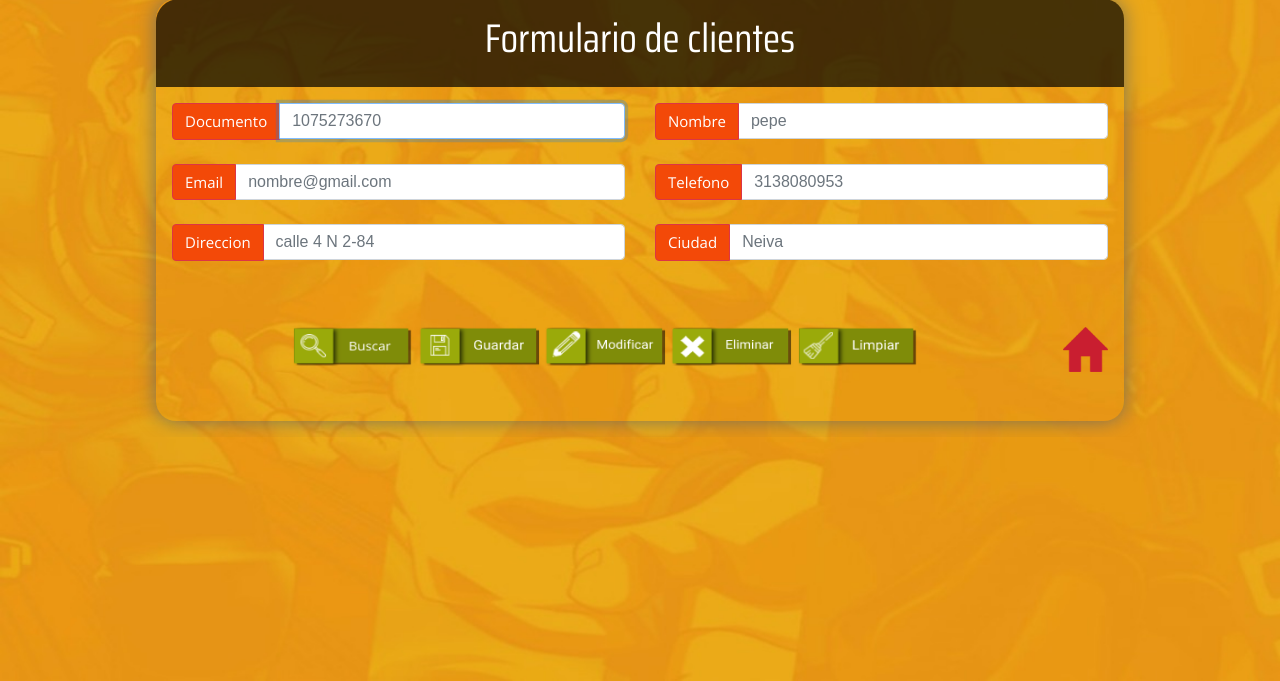
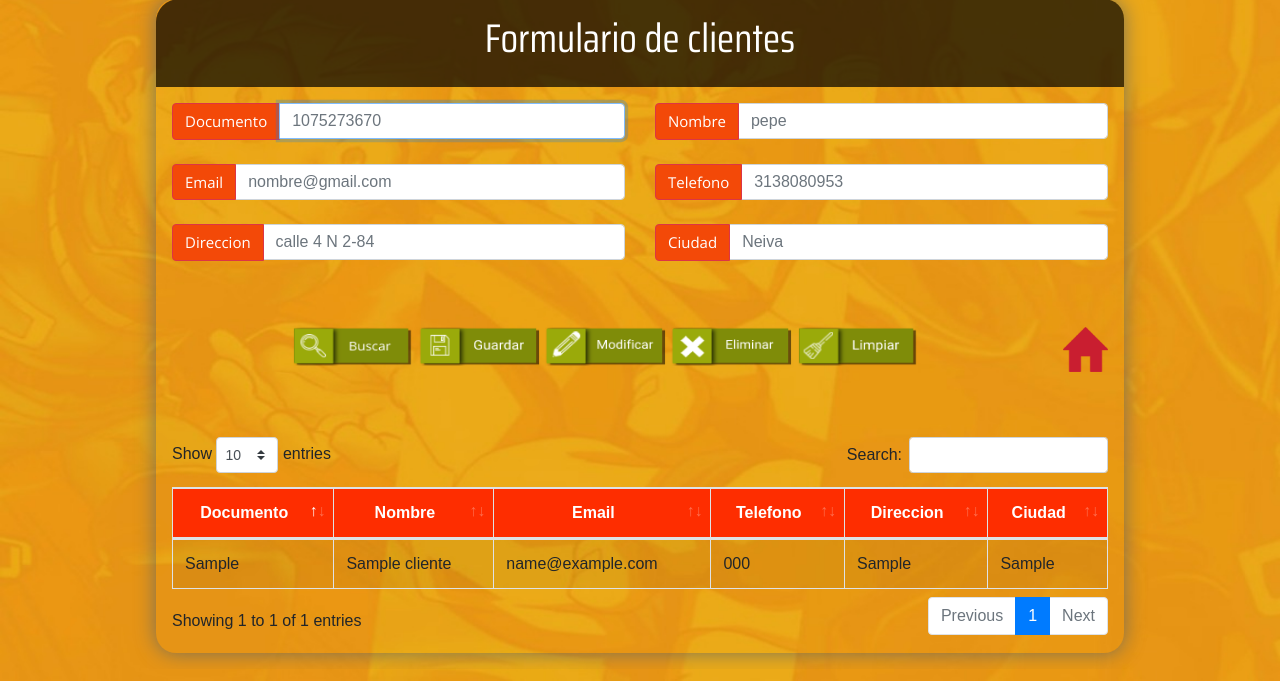
Before and after one commit to CamiloRoa/ANIME, a PHP site: page /formulario_cliente.php in a window 1280 px wide. Shown: the part 119-800 px from the top of the page. Run offline with PHP 8.4, Linux system fonts and the light colour scheme; tables that the repository leaves empty hold one stand-in row (values such as "Sample post"); some libraries are stand-ins or nearby versions.

Commit message:
Funcionando

```diff
--- a/anime/formulario_cliente.php
+++ b/anime/formulario_cliente.php
@@ -8,9 +8,20 @@
     <link rel="stylesheet" type="text/css" href="css/bootstrap.min.css">
     <link rel="stylesheet" type="text/css" href="css/estiloss.css">
     <link rel="icon" type="img/logoico.ico" href="img/logoico.ico">
+    <!--datables CSS básico-->
+    <link rel="stylesheet" type="text/css" href="datatables/datatables.min.css"/>
+    <!--datables estilo bootstrap 4 CSS-->
+    <link rel="stylesheet"  type="text/css" href="datatables/DataTables-1.10.18/css/dataTables.bootstrap4.min.css">
     <script src="https://code.jquery.com/jquery-3.4.1.min.js"></script>
     <script type="text/javascript" href="bootstrap.min.js"></script>
     <script src="js/cliente.js"></script>
+    <!-- jQuery, Popper.js, Bootstrap JS -->
+    <script src="jquery/jquery-3.3.1.min.js"></script>
+    <script src="popper/popper.min.js"></script>
+    <script src="bootstrap/js/bootstrap.min.js"></script>
+
+    <!-- datatables JS -->
+    <script type="text/javascript" src="datatables/datatables.min.js"></script>
 
 
 </head>
@@ -79,8 +90,25 @@
                     <a href="index.php"><img src="img/pagina-de-inicio.png"/></a>
                 </div>
                 <div id="respuesta"></div>
-        </div>
-        </div>
+                <div class="row">
+                <div class="col-lg-12">
+                    <div class="table-responsive">
+                    <table id="example" class="table table-striped table-bordered" style="width:100%">
+                    <thead class="text-center">
+                        <tr>
+                            <th>Documento</th>
+                            <th>Nombre</th>
+                            <th>Email</th>
+                            <th>Telefono</th>
+                            <th>Direccion</th>
+                            <th>Ciudad</th>
+                        </tr>
+                    </thead>
+                    </div>
+                    </div>
+    </div>
+    </div>
+    </div>
         <script type="text/javascript">
             $(document).ready(function(){
                   $("#documentoText").keypress(function(e) {
--- a/anime/js/bodega.js
+++ b/anime/js/bodega.js
@@ -14,7 +14,7 @@ function cargaGrilla() {
                 $("#example").DataTable({
                     data: item,
                     "columns": [
-                        { "data": 'Id_bodega' },
+                        { "data": "Id_bodega" },
                         { "data": "Dept" },
                         { "data": "Municipio"},
                         { "data": "Tel" },
--- a/anime/js/cliente.js
+++ b/anime/js/cliente.js
@@ -1,11 +1,41 @@
+$(document).ready(function () {
+    cargaGrilla();
+});
+
+function cargaGrilla() {
+    $.ajax({
+        "type": "POST",
+        "dataType": 'json',
+        "url": "php/clienteControlador.php",
+        "data": "controle=5",
+        success: function (data) {
+            console.log(data);
+            $.each(data, function (i, item) {
+                $("#example").DataTable({
+                    data: item,
+                    "columns": [
+                        { "data": "N_Documento" },
+                        { "data": "Nombres" },
+                        { "data": "Email" },
+                        { "data": "Tel" },
+                        { "data": "Dir" },
+                        { "data": "Ciudad" }
+                    ]
+                })
+
+
+            })
+        }
+    });
+}
+
 window.onload = function () {
     Limpiar();
 }
 
-function Registrar()
-            {
+function Registrar() {
     var cedu = $("#documentoText").val();
-                var nom =  $("#nombreText").val();
+    var nom = $("#nombreText").val();
     var ema = $("#emailText").val();
     var tel = $("#telefonoText").val();
     var dir = $("#direccionText").val();
@@ -15,24 +45,23 @@ function Registrar()
         type: "POST",
         dataType: 'json',
         url: "php/clienteControlador.php",
-                    data: "controle=1&cedula="+cedu+"&nombre="+nom+"&email="+ema+"&telefono="+tel+"&direccion="+dir+"&ciudad="+ciu+"",
-                    success: function(resp){
+        data: "controle=1&cedula=" + cedu + "&nombre=" + nom + "&email=" + ema + "&telefono=" + tel + "&direccion=" + dir + "&ciudad=" + ciu + "",
+        success: function (resp) {
             $('#respuesta').html(resp);
             Limpiar();
         }
     });
 }
 
-function Buscar()
-            {
+function Buscar() {
 
     var cedu = $("#documentoText").val();
     $.ajax({
         type: "POST",
         dataType: 'json',
         url: "php/clienteControlador.php",
-                    data: "controle=2&cedula="+cedu+"",
-                    success: function(resp){
+        data: "controle=2&cedula=" + cedu + "",
+        success: function (resp) {
             //console.log(resp);
             $('#respuesta').html(resp);
             $('#documentoText').val(resp['N_Documento']);
@@ -49,25 +78,23 @@ function Buscar()
     });
 }
 
-function Eliminar()
-            {
+function Eliminar() {
     var cedu = $("#documentoText").val();
 
     $.ajax({
         type: "POST",
         dataType: 'json',
         url: "php/clienteControlador.php",
-                    data: "controle=3&cedula="+cedu,
-                    success: function(resp){
+        data: "controle=3&cedula=" + cedu,
+        success: function (resp) {
             $('#respuesta').html(resp);
             Limpiar();
         }
     });
 }
-function Modificar()
-            {
+function Modificar() {
     var cedu = $("#documentoText").val();
-                var nom =  $("#nombreText").val();
+    var nom = $("#nombreText").val();
     var ema = $("#emailText").val();
     var tel = $("#telefonoText").val();
     var dir = $("#direccionText").val();
@@ -77,16 +104,15 @@ function Modificar()
         type: "POST",
         dataType: 'json',
         url: "php/clienteControlador.php",
-                    data: "controle=4&cedula="+cedu+"&nombre="+nom+"&email="+ema+"&telefono="+tel+"&direccion="+dir+"&ciudad="+ciu+"",
-                    success: function(resp){
+        data: "controle=4&cedula=" + cedu + "&nombre=" + nom + "&email=" + ema + "&telefono=" + tel + "&direccion=" + dir + "&ciudad=" + ciu + "",
+        success: function (resp) {
             $('#respuesta').html(resp);
             Limpiar();
         }
     });
 }
 
-function Limpiar()
-{
+function Limpiar() {
 
     $("#documentoText").val("");
     $("#documentoText").focus();
@@ -103,7 +129,7 @@ function Limpiar()
 
 function EliConfir() {
 
-                    if($("#documentoText").val() != ""){
+    if ($("#documentoText").val() != "") {
         var r = confirm("Desea Continuar Eliminar el Cliente");
         if (r == true) {
             Eliminar();
@@ -111,7 +137,8 @@ function Limpiar()
             alert("usuario No Eliminado");
         }
 
-                         }else{ alert("Digite Numero de Documento");
+    } else {
+        alert("Digite Numero de Documento");
         $("#documentoText").focus();
     }
 
--- a/anime/php/clienteControlador.php
+++ b/anime/php/clienteControlador.php
@@ -107,7 +107,21 @@ class BaseDatos
            }
 
     }
+    function getConn(){
+        $query = "SELECT * FROM clientes";
+        $resultado = mysqli_query($this->conexion, $query);
 
+    if(!$resultado){
+        die ("Error");
+}   else{
+        while( $data = mysqli_fetch_assoc($resultado)){
+        $arreglo["data"][] = $data;
+    }
+    echo json_encode($arreglo);
+}
+
+    mysqli_free_result($resultado);
+    }
 
 }
 
@@ -133,6 +147,10 @@ class BaseDatos
               $db->ModificarCliente($_POST['cedula'], $_POST['nombre'], $_POST['email'], $_POST['telefono'], $_POST['direccion'], $_POST['ciudad']);
               $db->desconectar();
          break;
+     case '5':
+         $db->getConn();
+         $db->desconectar();
+         break;
 
 
  }
--- a/anime/php/productoControlador.php
+++ b/anime/php/productoControlador.php
@@ -174,8 +174,8 @@ mysqli_free_result($resultado);
               $db->desconectar();
          break;
      case '7':
-         $db->getConn();
-         $db->desconectar();
-break;
+              $db->getConn();
+              $db->desconectar();
+         break;
 
 }
--- a/anime/php/tiendaControlador.php
+++ b/anime/php/tiendaControlador.php
@@ -67,8 +67,9 @@ class BaseDatos
                echo json_encode('<div class="alert alert-danger" align="center"><strong>Error! </strong>campos vaciosssssss!!</div>');
                exit();
 
+
            }else{
-                $newTie = "INSERT INTO tienda (Id_tienda, Depto, Municipios, Tel, Direccion) VALUES ('".$idtienda."', '".$depto."', '".$mun."', '".$tel."', '".$dir."')";
+                $newTie = "INSERT INTO tienda (Id_tienda, Dept, Municipios, Tel, Direccion) VALUES ('".$idtienda."', '".$depto."', '".$mun."', '".$tel."', '".$dir."')";
                       if(mysqli_query($this->conexion, $newTie)){
                              echo json_encode('<div class="alert alert-success" align="center"><strong>Exitoso! </strong>Registro tienda exitoso!!</div>');
                          }else{
@@ -111,7 +112,7 @@ class BaseDatos
                 echo json_encode($arreglo);
 }
 
-mysqli_free_result($resultado);
+            mysqli_free_result($resultado);
 }
 
 
@@ -121,7 +122,6 @@ mysqli_free_result($resultado);
  $db->conectar();
  switch ($_POST['controle']) {
      case '1':
-              //echo json_encode("hhh");
               $db->saveTienda($_POST['id_tienda'], $_POST['departamento'], $_POST['municipio'], $_POST['tele'], $_POST['direc']);
               $db->desconectar();
          break;
```
Also changed, not shown: anime/productos.php (+7 -8 lines), anime/js/tienda.js (line endings or trailing spaces). Lines whose indentation alone changed are shown as unchanged.
